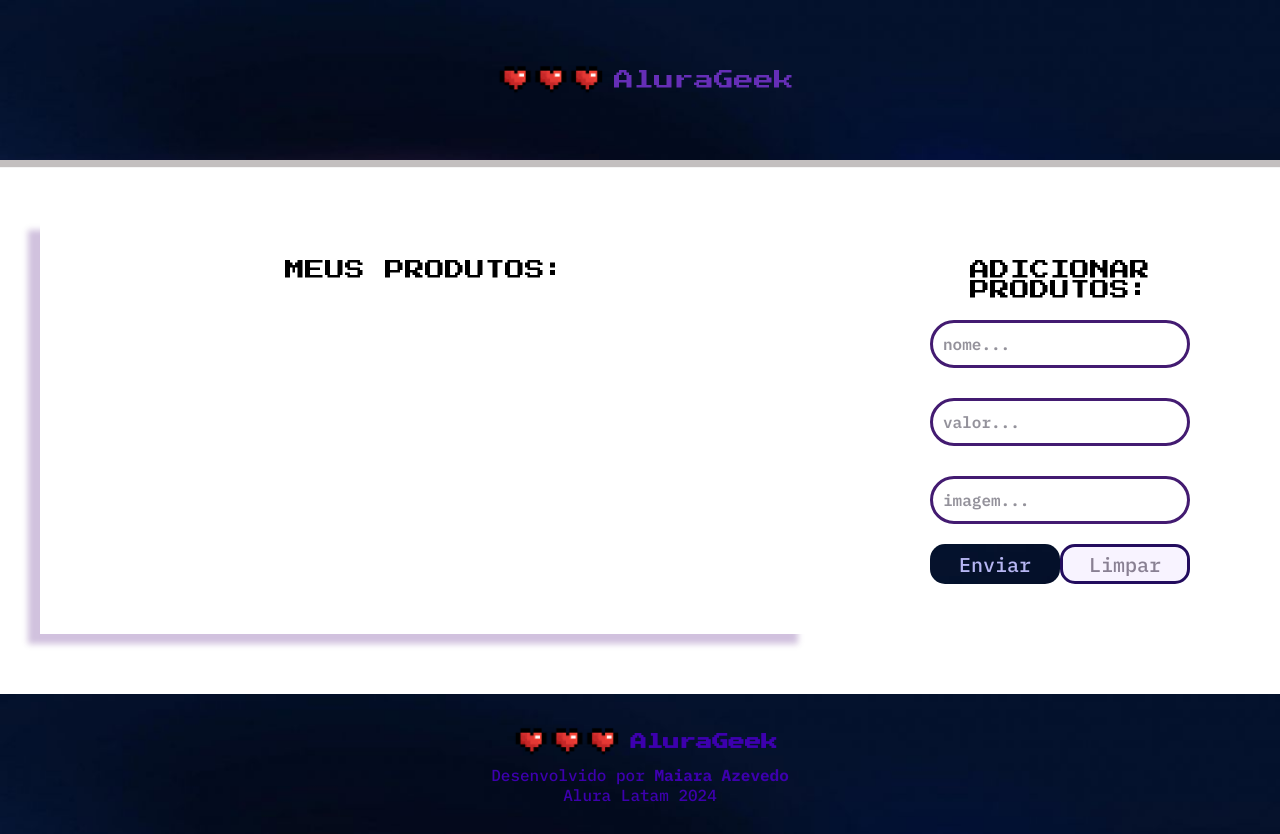
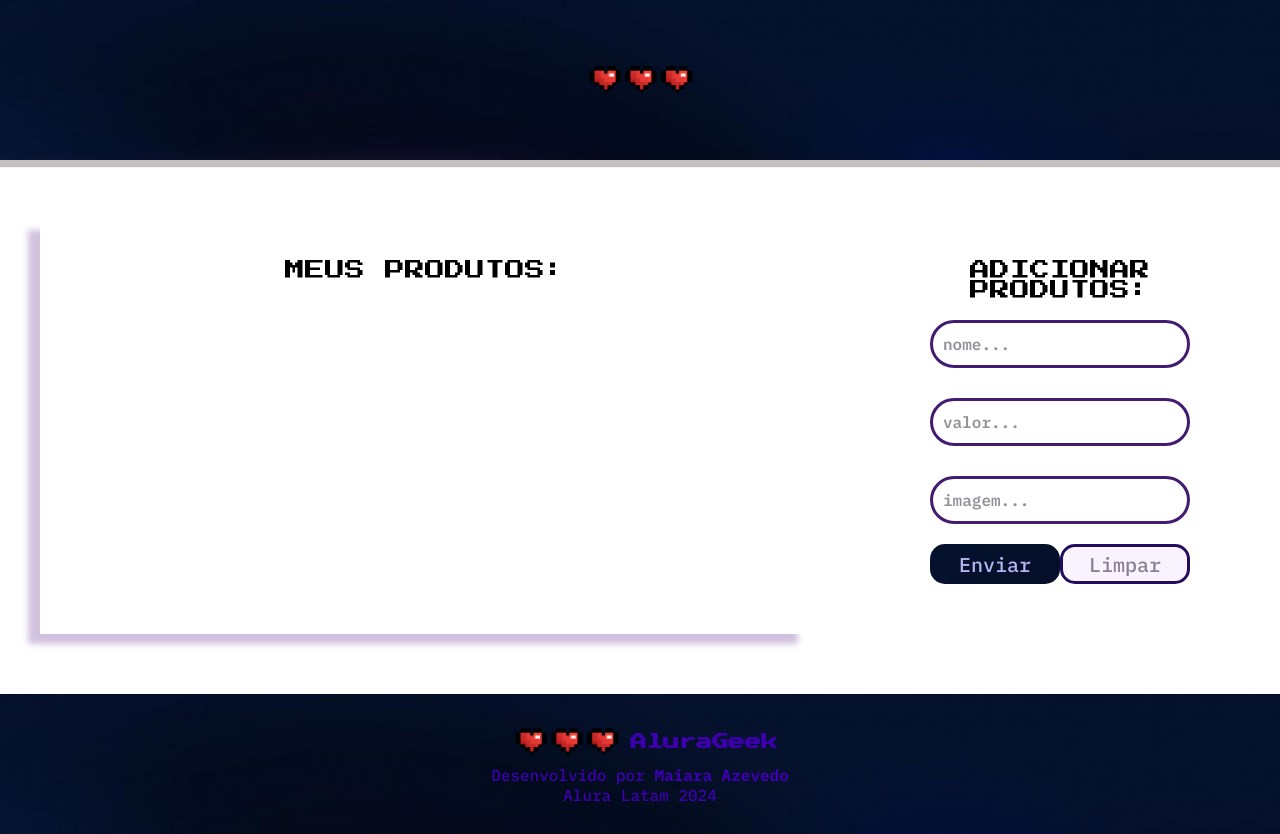
Before and after one commit to MaiaraAzevedo/AluraGeek, a website with bundled scripts: page index.html in a window 1280 px wide. Built offline with nearby package versions, Linux system fonts and the light colour scheme; no server answers.

Commit message:
Update index.html

```diff
--- a/index.html
+++ b/index.html
@@ -13,7 +13,6 @@
 <body>
     <header class="cabecalho">
             <img src="/imagens/logo.png" alt="AluraGeek">
-            <p>AluraGeek</p>
     </header>
     <main class="container-principal">
     <section class="secao-produtos">
```
